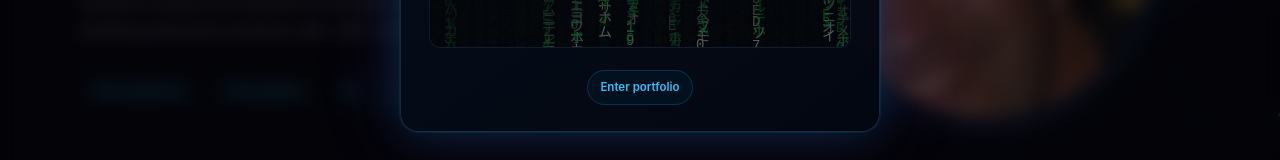
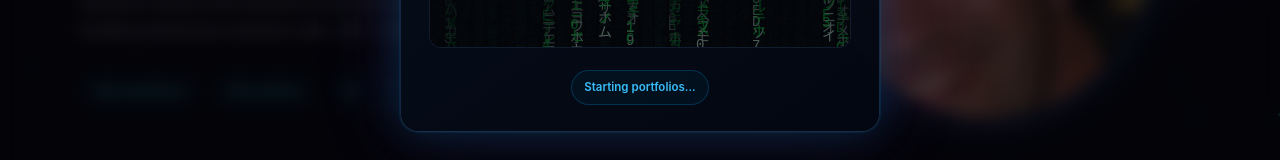
Before and after one commit to marcelo-moles/marcelo-moles.github.io, a Vue app: page / in a window 1280 px wide. Shown: the part 489-649 px from the top of the page. Built offline with nearby package versions, Linux system fonts and the light colour scheme; some icons are missing.

Commit message:
Ajustes boton

```diff
--- a/src/components/IntroModal.vue
+++ b/src/components/IntroModal.vue
@@ -213,7 +213,7 @@ onBeforeUnmount(() => {
           </div>
         </div>
 
-        <button class="btn btn-primary intro-enter" @click="close">{{ t.enter }}</button>
+        <button class="btn btn-primary intro-enter">{{ t.enter }}</button>
 
       </div>
     </div>
--- a/src/content.js
+++ b/src/content.js
@@ -475,8 +475,7 @@ export const content = {
         'stack: .NET · C# · Java · Python ··· REST APIs · Microservices',
         'Status ok...Bienvenido.'
       ],
-      enter: 'Entrar al portafolio',
-      enter_bien: 'Bienvenidos al portafolio de Marcelo Molina',
+      enter: 'Iniciando portafolios...'
     }
   },
   en: {
@@ -948,8 +947,7 @@ export const content = {
         'stack: .NET · C# · Java · Python ··· REST APIs · Microservices',
         'Status ok... Welcome.'
       ],
-      enter: 'Enter portfolio',
-      enter_bien: 'Welcome to Marcelo Molina’s portfolio',
+      enter: 'Starting portfolios...'
     }
   }
 }
```
